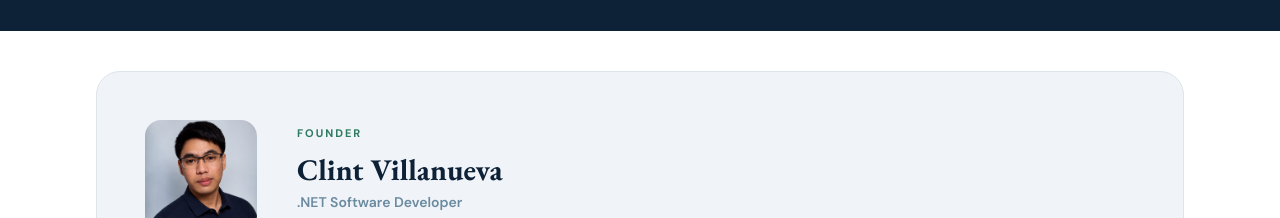
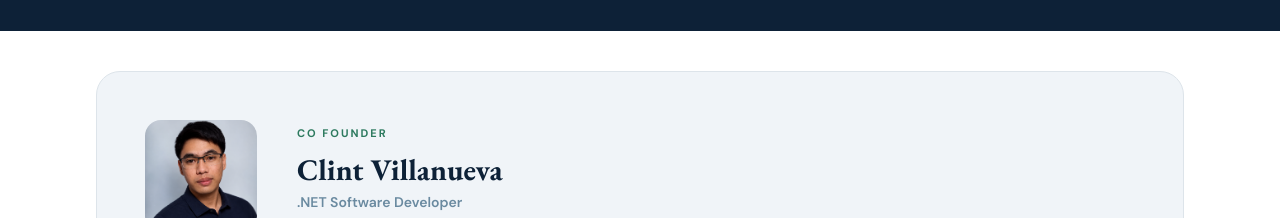
Before and after one commit to Clinttttt/Stalltrack-Landing-Page, a React (Vite) app: page / in a window 1280 px wide. Shown: the part 7000-7218 px from the top of the page. Built offline with nearby package versions, Linux system fonts and the light colour scheme.

Commit message:
Update founder title

```diff
--- a/src/pages/Home.jsx
+++ b/src/pages/Home.jsx
@@ -451,7 +451,7 @@ function Founder() {
                 />
               </div>
               <div>
-                <span className="eyebrow text-green">Founder</span>
+                <span className="eyebrow text-green">Co Founder</span>
                 <h2 className="mt-2 font-display text-3xl font-bold text-navy">Clint Villanueva</h2>
                 <p className="mt-1 text-sm font-semibold text-muted">.NET Software Developer</p>
                 <p className="mt-4 max-w-2xl leading-relaxed text-navy/75">
```
